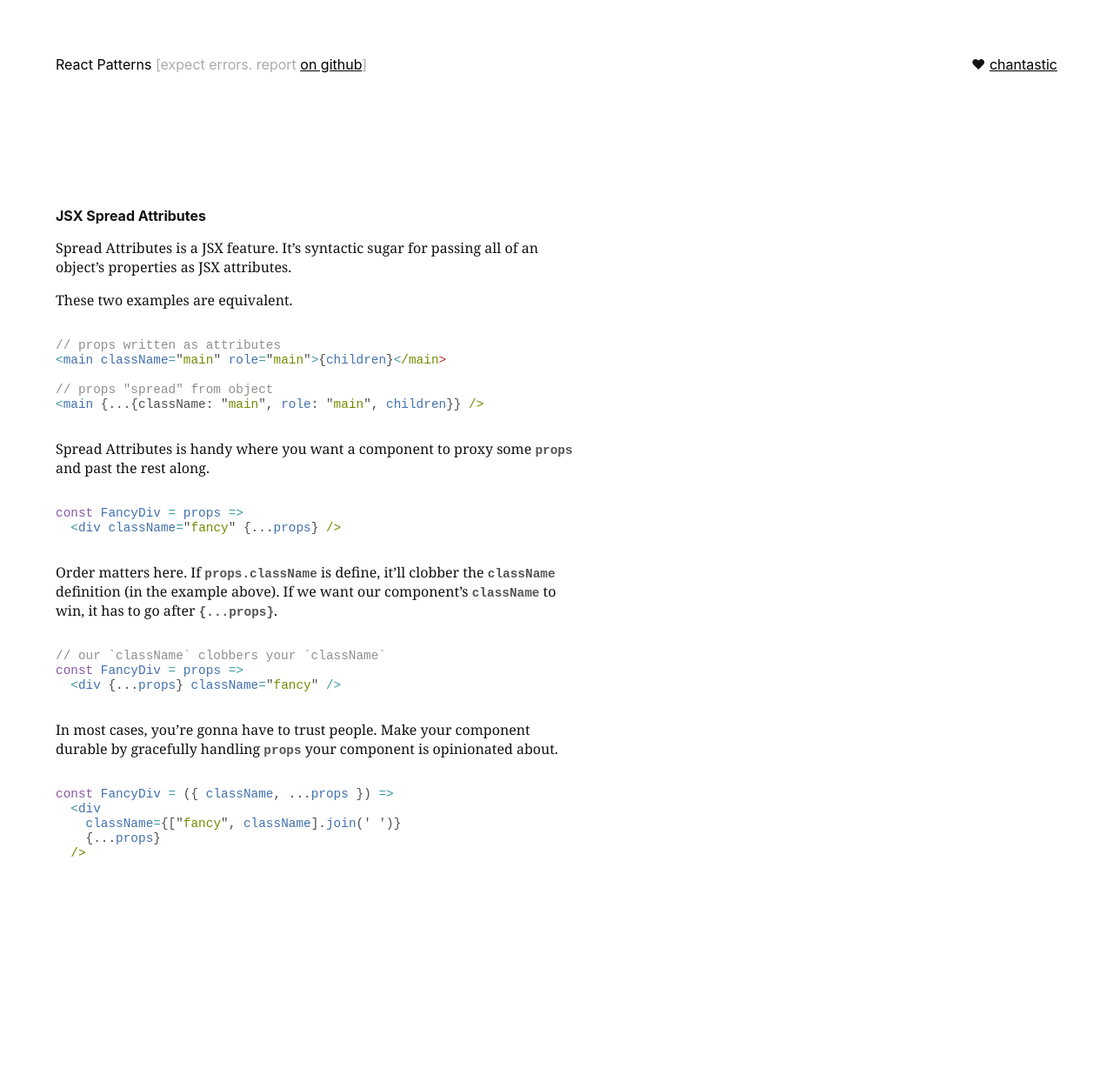
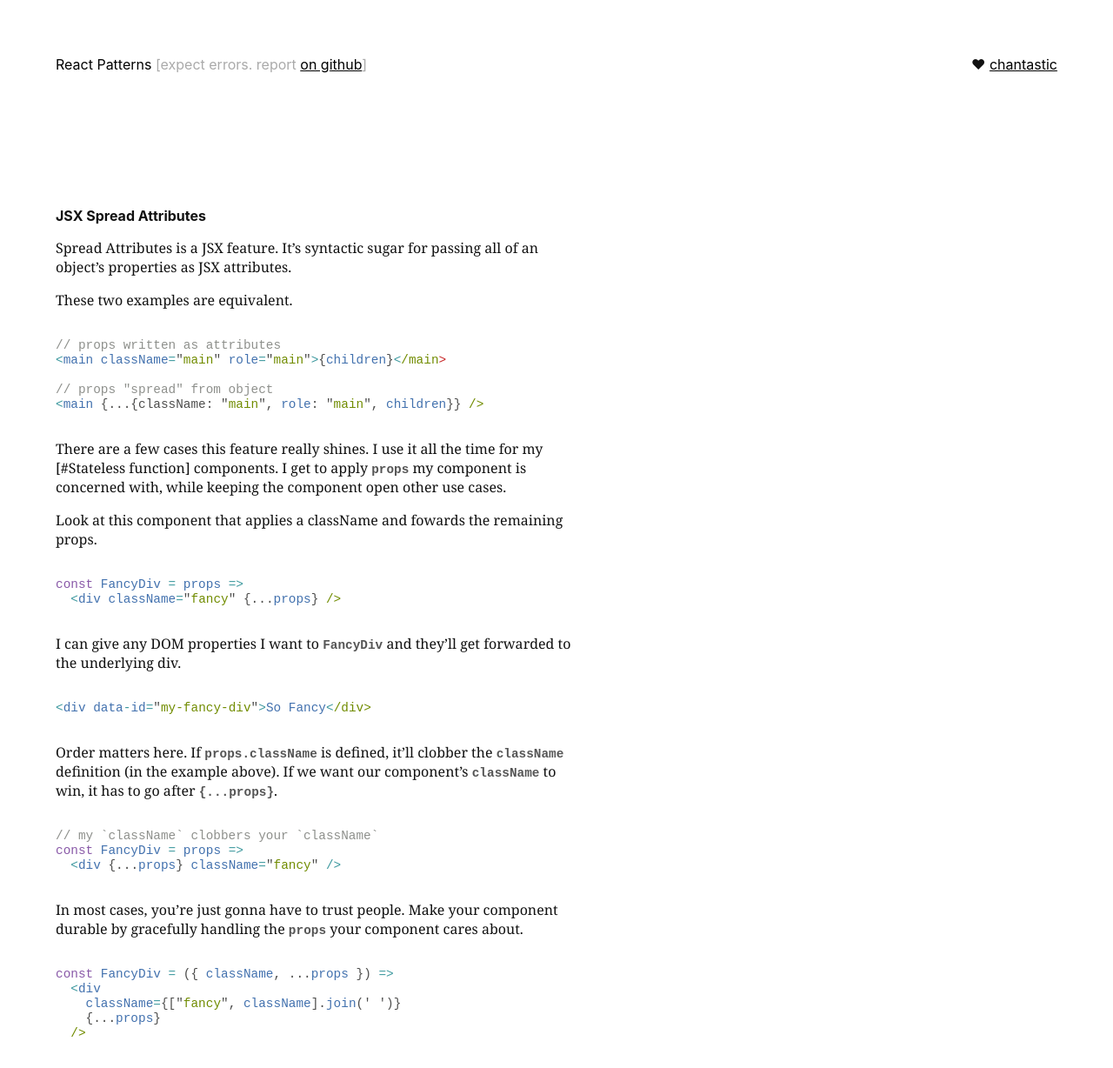
Before and after one commit to chantastic/reactpatterns, a Jekyll site: the page built from _posts/2016-08-17-jsx-spread-attributes.markdown, in a window 1280 px wide. Shown: the whole page at 87% size. Built offline with Jekyll 4.4.1, drawn with Linux system fonts in a browser that asks for light colours; before the commit the page ends 1021 px from its top, so only the background shows below that.

Commit message:
text(jsx-spread-attributes)

```diff
--- a/_posts/2016-08-17-jsx-spread-attributes.markdown
+++ b/_posts/2016-08-17-jsx-spread-attributes.markdown
@@ -15,22 +15,30 @@ These two examples are equivalent.
 <main {...{className: "main", role: "main", children}} />
 {% endhighlight %}
 
-Spread Attributes is handy where you want a component to proxy some `props` and past the rest along.
+There are a few cases this feature really shines. I use it all the time for my [#Stateless function] components. I get to apply `props` my component is concerned with, while keeping the component open other use cases.
+
+Look at this component that applies a className and fowards the remaining props.
 
 {% highlight ts %}
 const FancyDiv = props =>
   <div className="fancy" {...props} />
 {% endhighlight %}
 
-Order matters here. If `props.className` is define, it'll clobber the `className` definition (in the example above). If we want our component's `className` to win, it has to go after `{...props}`.
+I can give any DOM properties I want to `FancyDiv` and they'll get forwarded to the underlying div.
 
 {% highlight ts %}
-// our `className` clobbers your `className`
+<div data-id="my-fancy-div">So Fancy</div>
+{% endhighlight %}
+
+Order matters here. If `props.className` is defined, it'll clobber the `className` definition (in the example above). If we want our component's `className` to win, it has to go after `{...props}`.
+
+{% highlight ts %}
+// my `className` clobbers your `className`
 const FancyDiv = props =>
   <div {...props} className="fancy" />
 {% endhighlight %}
 
-In most cases, you're gonna have to trust people. Make your component durable by gracefully handling `props` your component is opinionated about.
+In most cases, you're just gonna have to trust people. Make your component durable by gracefully handling the `props` your component cares about.
 
 {% highlight ts %}
 const FancyDiv = ({ className, ...props }) =>
```
